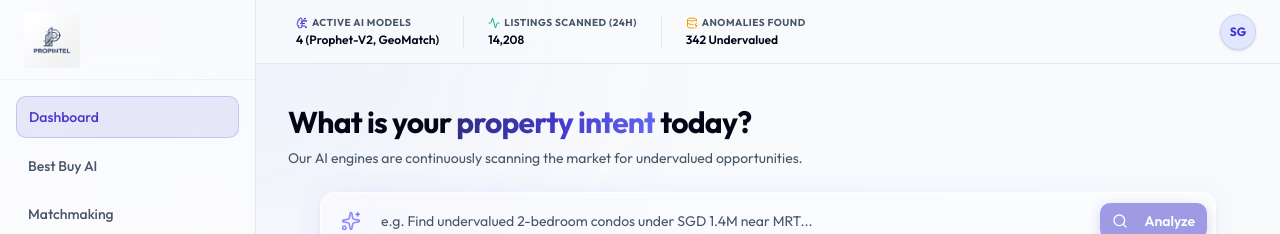
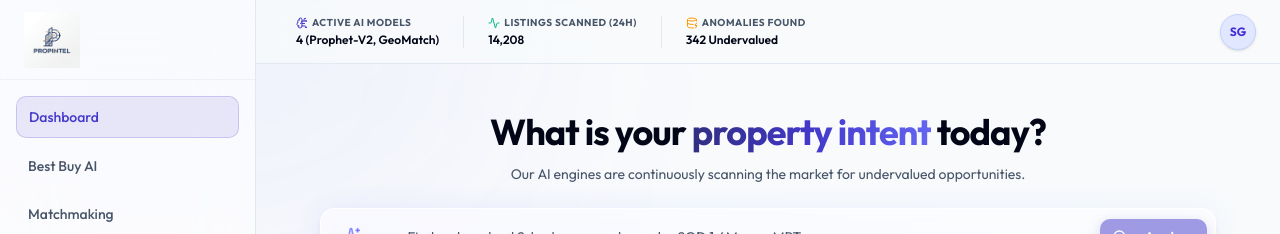
Before and after one commit to aanaruna78/PROPINTEL, a Next.js app in the folder frontend/: page / in a window 1280 px wide. Shown: the top 234 px of the page. Built offline with nearby package versions, Linux system fonts and the light colour scheme.

Commit message:
style: center align hero text on dashboard

```diff
--- a/frontend/src/app/page.tsx
+++ b/frontend/src/app/page.tsx
@@ -9,11 +9,11 @@ export default function DashboardPage() {
   return (
     <div className="flex flex-col gap-6 min-h-full">
       {/* Hero Text */}
-      <div className="pt-2">
-        <h1 className="text-3xl font-bold text-foreground mb-2 tracking-tight">
+      <div className="pt-4 flex flex-col items-center text-center">
+        <h1 className="text-3xl md:text-4xl font-bold text-foreground mb-3 tracking-tight">
           What is your <span className="text-gradient-indigo">property intent</span> today?
         </h1>
-        <p className="text-muted-foreground text-sm">
+        <p className="text-muted-foreground text-sm max-w-2xl mx-auto">
           Our AI engines are continuously scanning the market for undervalued opportunities.
         </p>
       </div>
```
